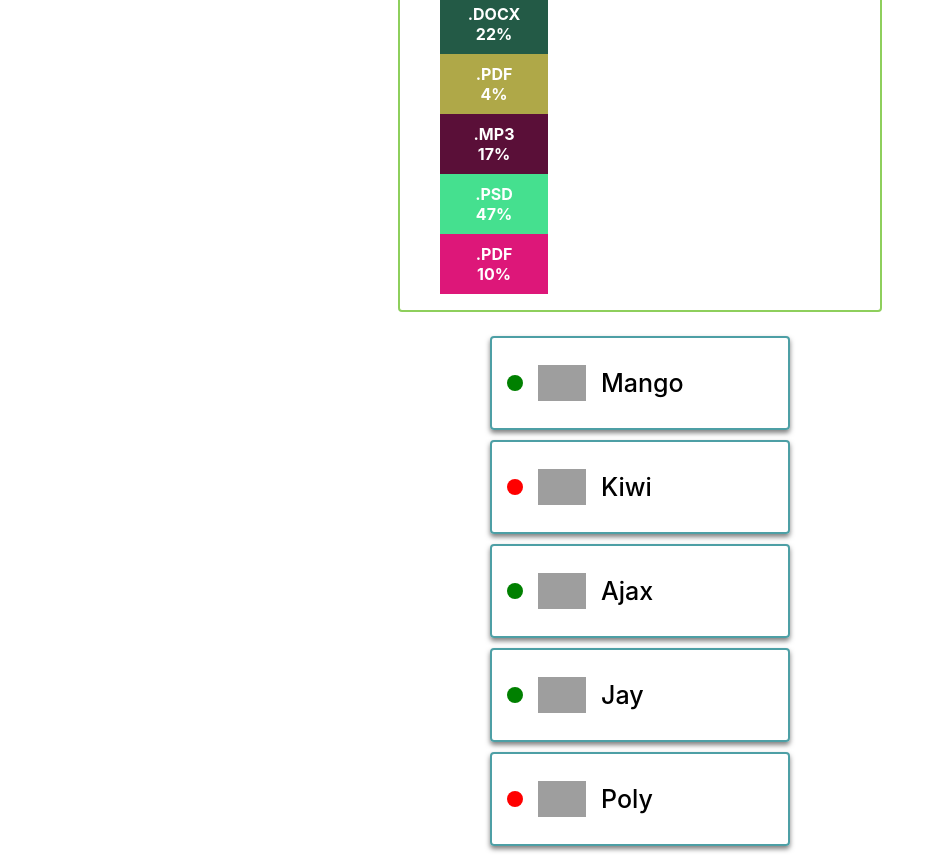
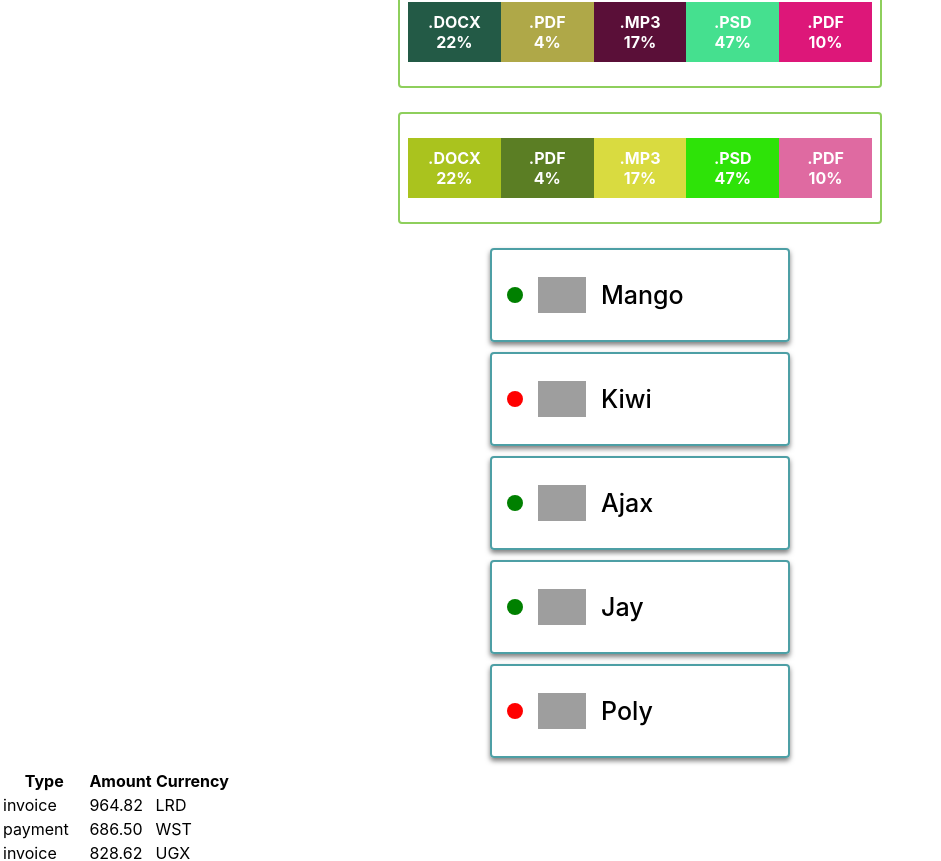
Before and after one commit to Kate-Vabishchevich/goit-react-hw-01-components, a React (Create React App) app: page / in a window 1280 px wide. Shown: the part 502-1363 px from the top of the page, without its empty margins (0-941 px from the left). Built offline with nearby package versions, Linux system fonts and the light colour scheme; grey boxes are pictures that could not be loaded.

Commit message:
add Transaction
4-th task

```diff
--- a/src/components/App.jsx
+++ b/src/components/App.jsx
@@ -1,9 +1,11 @@
 import user from './data/user.json';
 import data from './data/data.json';
 import friends from './data/friends.json';
+import transactions from './data/transactions.json';
 import { Profile } from './Profile/Profile';
 import { Statistics } from './Statistics/Statistics';
 import { FriendList } from './FriendList/FriendList';
+import { TransactionHistory } from './TransactionHistory/TransactionHistory';
 
 export const App = () => {
   return (
@@ -24,8 +26,9 @@ export const App = () => {
   stats={user.stats}
       />
       <Statistics title="Upload stats" stats={data} />
-      {/* <Statistics stats={data} /> */}
+      <Statistics stats={data} />
       <FriendList friends={friends} />
+      <TransactionHistory items={transactions} />;
     </div>
   );
 };
--- a/src/components/Statistics/Statistics.jsx
+++ b/src/components/Statistics/Statistics.jsx
@@ -6,7 +6,7 @@ export const Statistics = ({ title, stats }) => {
     return (
         <section className={css.statistics}>
             {title && <h2 className={css.title}>{title}</h2>}
-            <ul className="statList">
+            <ul className={css.statList}>
                 {stats.map(({ id, label, percentage }) => {
                     return (
                 <StatisticItem
--- /dev/null
+++ b/src/components/TransactionHistory/TransHistoryItem/TransHistoryItem.jsx
@@ -0,0 +1,21 @@
+import css from './TransHistoryItem.module.css';
+import PropTypes from 'prop-types';
+
+export const TransHistoryItem = ({ type, amount, currency, id }) => {
+    return (
+        <tbody className={css.transString}>
+            <tr>
+                <td>{type}</td>
+                <td>{amount}</td>
+                <td>{currency}</td>
+            </tr>
+        </tbody>
+    );
+};
+
+TransHistoryItem.propTypes = {
+    type: PropTypes.string.isRequired,
+    amount: PropTypes.string.isRequired,
+    currency: PropTypes.string.isRequired,
+    id: PropTypes.string.isRequired,
+}
--- /dev/null
+++ b/src/components/TransactionHistory/TransactionHistory.jsx
@@ -0,0 +1,34 @@
+import { TransHistoryItem } from './TransHistoryItem/TransHistoryItem';
+import css from './TransactionHistory.module.css';
+import PropTypes from 'prop-types';
+
+export const TransactionHistory = ({ items }) => {
+    return (
+        <table classNsme={css.transactionHistory}>
+            <thead>
+                <tr>
+                    <th>Type</th>
+                    <th>Amount</th>
+                    <th>Currency</th>
+                </tr>
+            </thead>
+            {items.map(({ type, amount, currency, id }) => {
+                return (
+                    <TransHistoryItem
+                        key={id}
+                        type={type}
+                        amount={amount}
+                        currency={currency}
+                        id={id} />
+                );
+            })}
+        </table>
+    );
+};
+
+TransactionHistory.propTypes = {
+    type: PropTypes.string.isRequired,
+    amount: PropTypes.string.isRequired,
+    currency: PropTypes.string.isRequired,
+    id: PropTypes.string.isRequired,
+};
```
Also changed, not shown: src/components/TransactionHistory/TransHistoryItem/TransHistoryItem.module.css (added), src/components/TransactionHistory/TransactionHistory.module.css (added).
